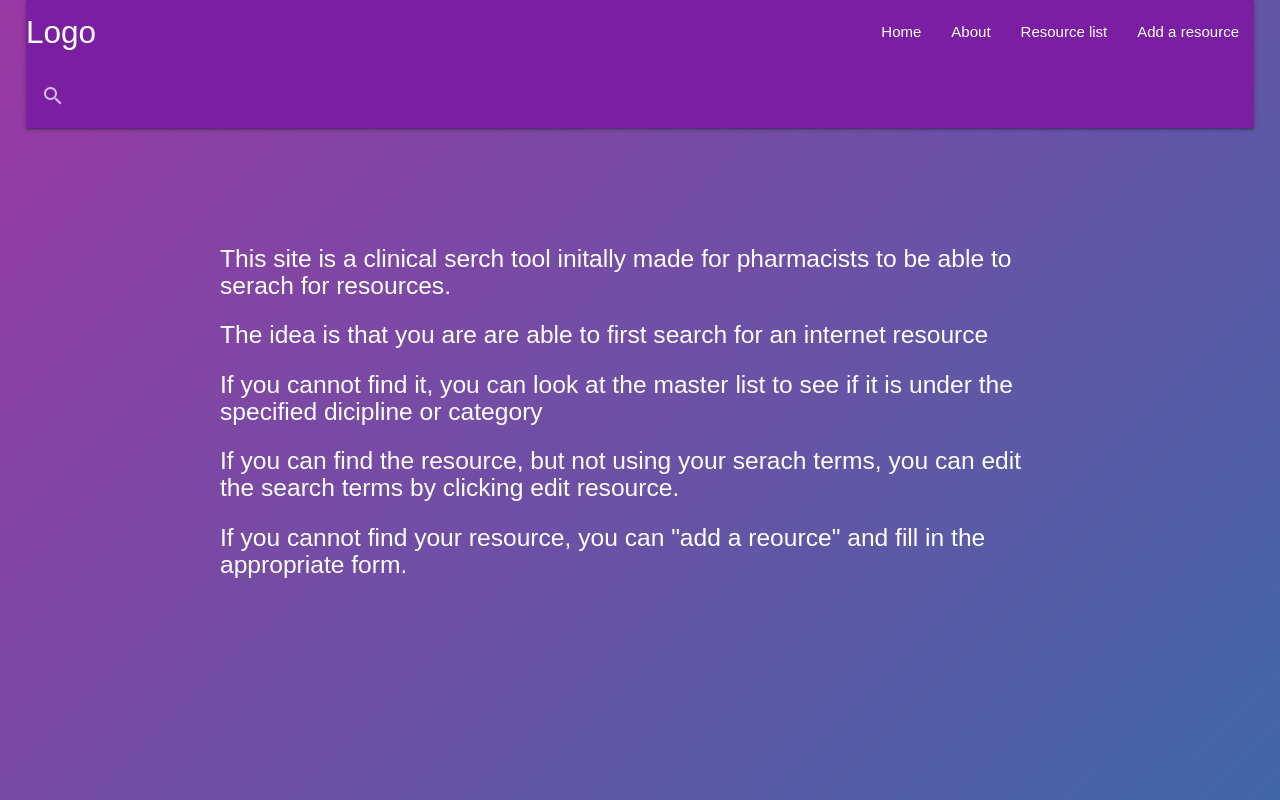
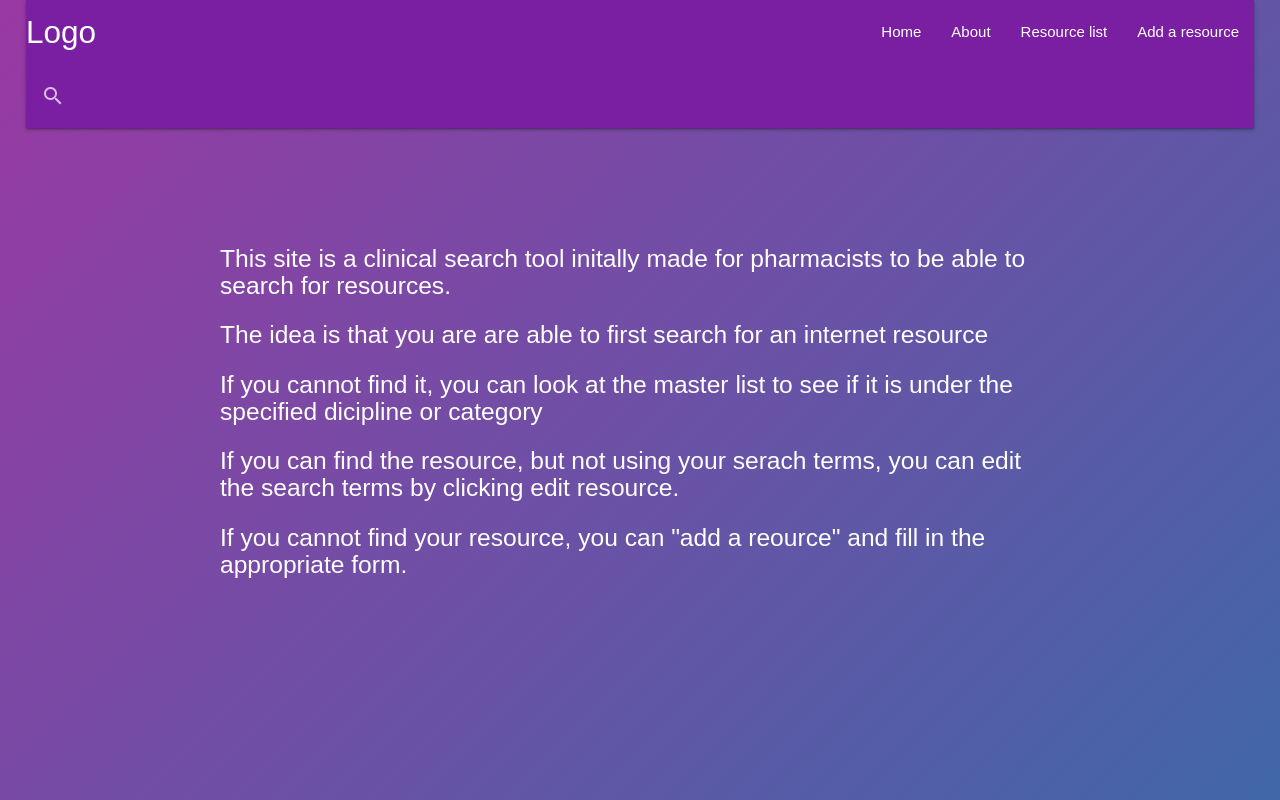
Before and after one commit to Mismiles/clinical-search-tool, a Flask app: page /about in a window 1280 px wide. Run offline with Flask 2, Linux system fonts and the light colour scheme; some libraries are stand-ins or nearby versions.

Commit message:
corrected spelling of word search on about page

```diff
--- a/templates/about.html
+++ b/templates/about.html
@@ -3,7 +3,7 @@
 {% block content %}
 
 
-<h5>This site is a clinical serch tool initally made for pharmacists to be able to serach for resources.</h5>
+<h5>This site is a clinical search tool initally made for pharmacists to be able to search for resources.</h5>
 <br>
 <h5>The idea is that you are are able to first search for an internet resource</h5>
 <br>
```
